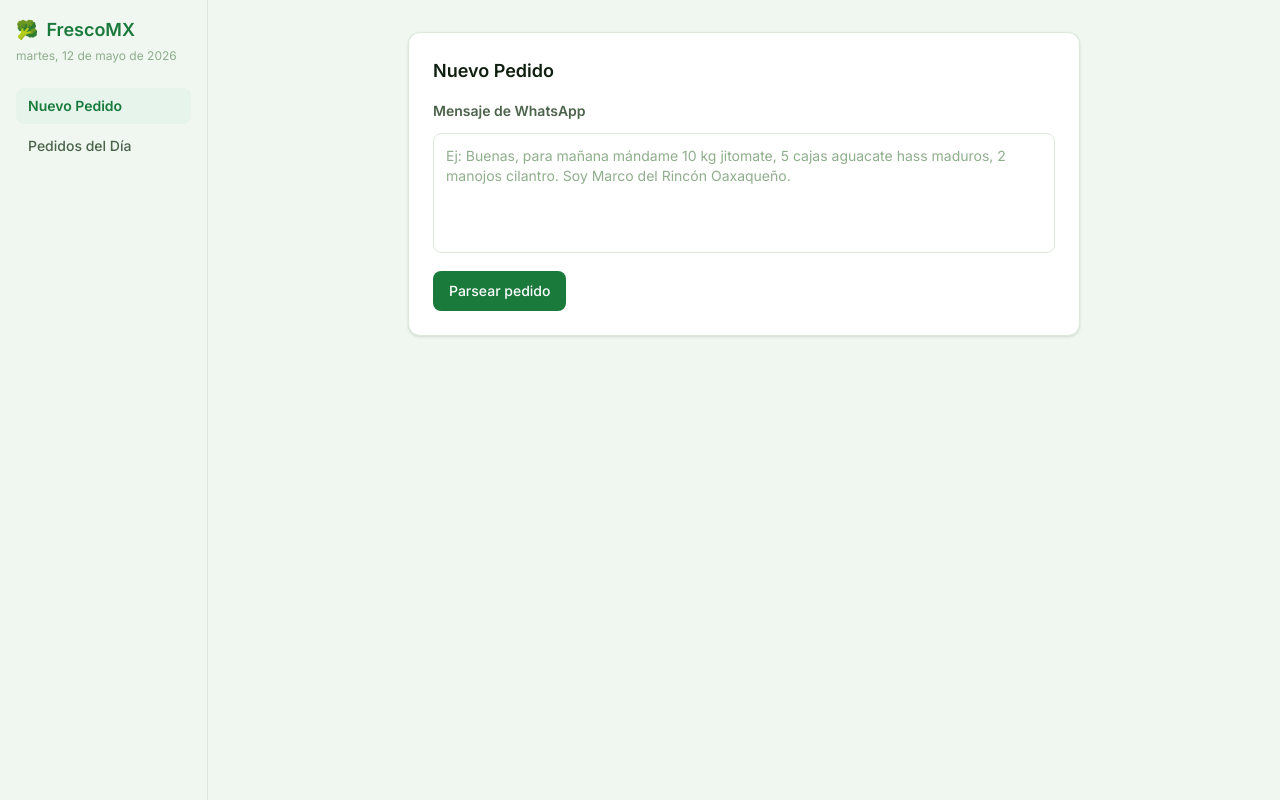
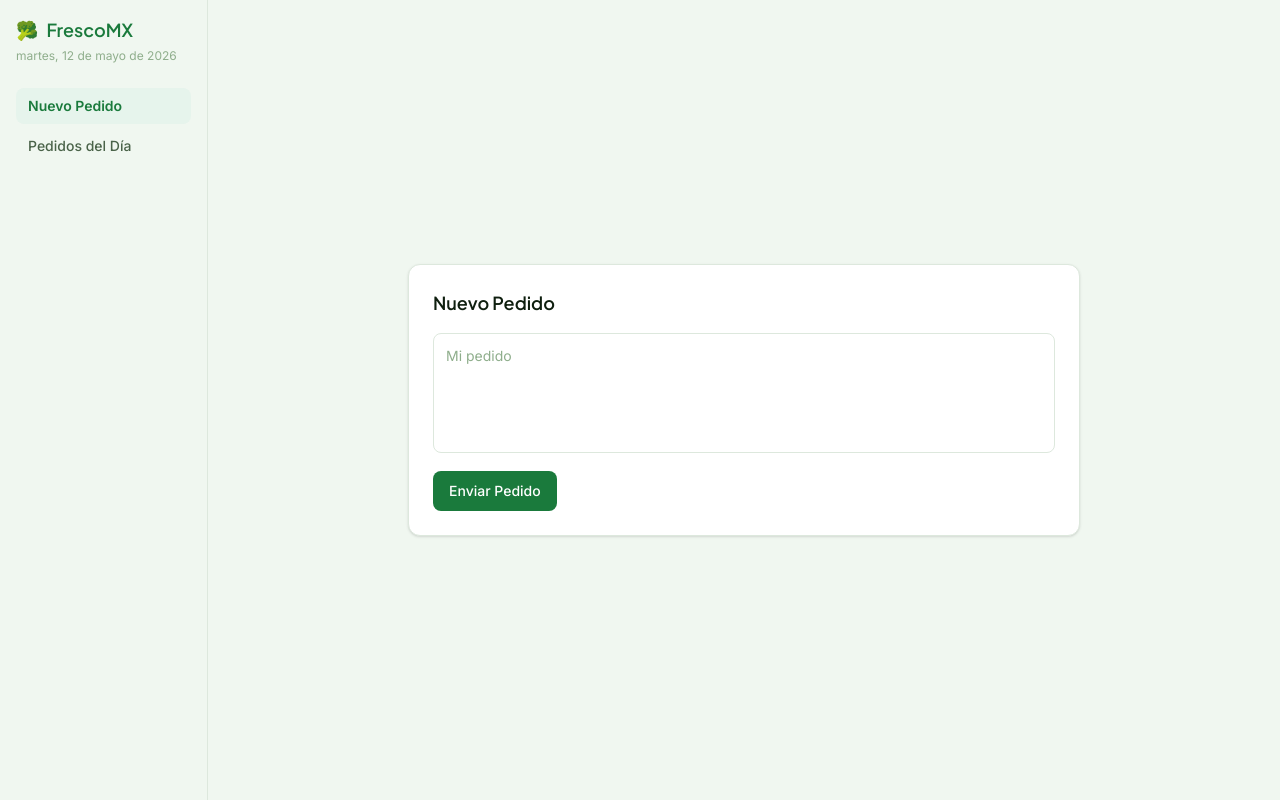
Before and after one commit to robinhodl69/frescomx-order-panel, a Next.js app: page / in a window 1280 px wide. Built offline with nearby package versions, Linux system fonts and the light colour scheme.

Commit message:
style: design polish — centered content, simplified inputs, Plus Jakarta Sans headings

```diff
--- a/app/globals.css
+++ b/app/globals.css
@@ -1,10 +1,20 @@
 @import "tailwindcss";
 
 @theme inline {
-  --font-sans: var(--font-inter);
+  --font-sans: var(--font-body);
+  --font-display: var(--font-display);
+  --font-body: var(--font-body);
+}
+
+@layer base {
+  h1, h2, h3, h4 {
+    font-family: var(--font-display), sans-serif;
+  }
+  body {
+    font-family: var(--font-body), sans-serif;
+  }
 }
 
 body {
   background: #F0F7F0;
-  font-family: var(--font-inter), Arial, Helvetica, sans-serif;
 }
--- a/app/layout.tsx
+++ b/app/layout.tsx
@@ -1,10 +1,17 @@
 import type { Metadata } from "next";
-import { Inter } from "next/font/google";
+import { Plus_Jakarta_Sans, Inter } from "next/font/google";
 import "./globals.css";
 
+const plusJakarta = Plus_Jakarta_Sans({
+  variable: "--font-display",
+  subsets: ["latin"],
+  weight: ["400", "500", "600", "700"],
+});
+
 const inter = Inter({
-  variable: "--font-inter",
+  variable: "--font-body",
   subsets: ["latin"],
+  weight: ["400", "500", "600"],
 });
 
 export const metadata: Metadata = {
@@ -18,7 +25,7 @@ export default function RootLayout({
   children: React.ReactNode;
 }>) {
   return (
-    <html lang="es" className={`${inter.variable} h-full antialiased`}>
+    <html lang="es" className={`${plusJakarta.variable} ${inter.variable} h-full antialiased`}>
       <body className="min-h-full bg-[#F0F7F0] font-sans">{children}</body>
     </html>
   );
--- a/app/page.tsx
+++ b/app/page.tsx
@@ -82,7 +82,7 @@ export default function Home() {
       {/* Sidebar */}
       <aside className="sticky top-0 h-screen w-52 border-r border-[#DDE8DD] bg-[#F0F7F0] p-4">
         <div className="mb-6">
-          <div className="flex items-center gap-2 text-lg font-semibold text-[#1A7A3C]">
+          <div className="flex items-center gap-2 text-lg font-semibold text-[#1A7A3C] font-[family-name:var(--font-display)]">
             <span>🥦</span>
             <span>FrescoMX</span>
           </div>
@@ -116,9 +116,10 @@ export default function Home() {
       {/* Contenido principal */}
       <main className="flex-1 p-8">
         {activeTab === 'nuevo' && (
-          <div className="mx-auto max-w-2xl">
+          <div className="flex min-h-full items-center justify-center">
+            <div className="mx-auto max-w-2xl w-full">
               <div className="rounded-xl border border-[#DDE8DD] bg-white p-6 shadow-sm">
-              <h2 className="mb-4 text-lg font-semibold text-[#0F1F0F]">Nuevo Pedido</h2>
+                <h2 className="mb-4 text-lg font-semibold text-[#0F1F0F] font-[family-name:var(--font-display)]">Nuevo Pedido</h2>
                 <ParseInput onParsed={handleParsed} />
 
                 {/* Feedback post-parseo */}
@@ -162,11 +163,12 @@ export default function Home() {
                 )}
               </div>
             </div>
+          </div>
         )}
 
         {activeTab === 'pedidos' && (
           <div>
-            <h2 className="mb-6 text-lg font-semibold text-[#0F1F0F]">Pedidos del Día</h2>
+            <h2 className="mb-6 text-lg font-semibold text-[#0F1F0F] font-[family-name:var(--font-display)]">Pedidos del Día</h2>
             <DailyOrdersTable orders={orders} onOrderChange={handleOrderChange} />
           </div>
         )}
--- a/components/DailyOrdersTable.tsx
+++ b/components/DailyOrdersTable.tsx
@@ -69,15 +69,15 @@ export default function DailyOrdersTable({ orders, onOrderChange }: DailyOrdersT
       <div className="grid grid-cols-3 gap-4">
         <div className="rounded-xl border border-[#DDE8DD] bg-white p-4 shadow-sm">
           <p className="text-xs uppercase tracking-wide text-[#8FAE8C]">Total del día</p>
-          <p className="text-2xl font-bold text-[#0F1F0F]">{formatCurrency(dailyTotal)}</p>
+          <p className="text-2xl font-bold text-[#0F1F0F] font-[family-name:var(--font-display)]">{formatCurrency(dailyTotal)}</p>
         </div>
         <div className="rounded-xl border border-[#DDE8DD] bg-white p-4 shadow-sm">
           <p className="text-xs uppercase tracking-wide text-[#8FAE8C]">Confirmados</p>
-          <p className="text-2xl font-bold text-[#1A7A3C]">{confirmedCount}</p>
+          <p className="text-2xl font-bold text-[#1A7A3C] font-[family-name:var(--font-display)]">{confirmedCount}</p>
         </div>
         <div className="rounded-xl border border-[#DDE8DD] bg-white p-4 shadow-sm">
           <p className="text-xs uppercase tracking-wide text-[#8FAE8C]">Ambiguos</p>
-          <p className="text-2xl font-bold text-[#D97706]">{ambiguousCount}</p>
+          <p className="text-2xl font-bold text-[#D97706] font-[family-name:var(--font-display)]">{ambiguousCount}</p>
         </div>
       </div>
 
--- a/components/ParseInput.tsx
+++ b/components/ParseInput.tsx
@@ -46,9 +46,6 @@ export default function ParseInput({ onParsed }: ParseInputProps) {
 
   return (
     <div className="space-y-3">
-      <label htmlFor="whatsapp-message" className="block text-sm font-semibold text-[#4A6349]">
-        Mensaje de WhatsApp
-      </label>
       <textarea
         id="whatsapp-message"
         rows={4}
@@ -57,7 +54,7 @@ export default function ParseInput({ onParsed }: ParseInputProps) {
           setText(e.target.value);
           if (error) setError(null);
         }}
-        placeholder="Ej: Buenas, para mañana mándame 10 kg jitomate, 5 cajas aguacate hass maduros, 2 manojos cilantro. Soy Marco del Rincón Oaxaqueño."
+        placeholder="Mi pedido"
         className="w-full resize-none rounded-lg border border-[#DDE8DD] bg-white p-3 text-sm text-[#0F1F0F] placeholder:text-[#8FAE8C] focus:border-[#1A7A3C] focus:outline-none focus:ring-2 focus:ring-[#1A7A3C]/10 min-h-[120px]"
       />
       {error && <p className="text-sm text-[#EF4444]">{error}</p>}
@@ -66,7 +63,7 @@ export default function ParseInput({ onParsed }: ParseInputProps) {
         disabled={loading}
         className="rounded-lg bg-[#1A7A3C] px-4 py-2.5 text-sm font-medium text-white transition-colors hover:bg-[#15612F] disabled:cursor-not-allowed disabled:opacity-50"
       >
-        {loading ? 'Parseando...' : 'Parsear pedido'}
+        {loading ? 'Parseando...' : 'Enviar Pedido'}
       </button>
     </div>
   );
```
Lines whose indentation alone changed are shown as unchanged.
